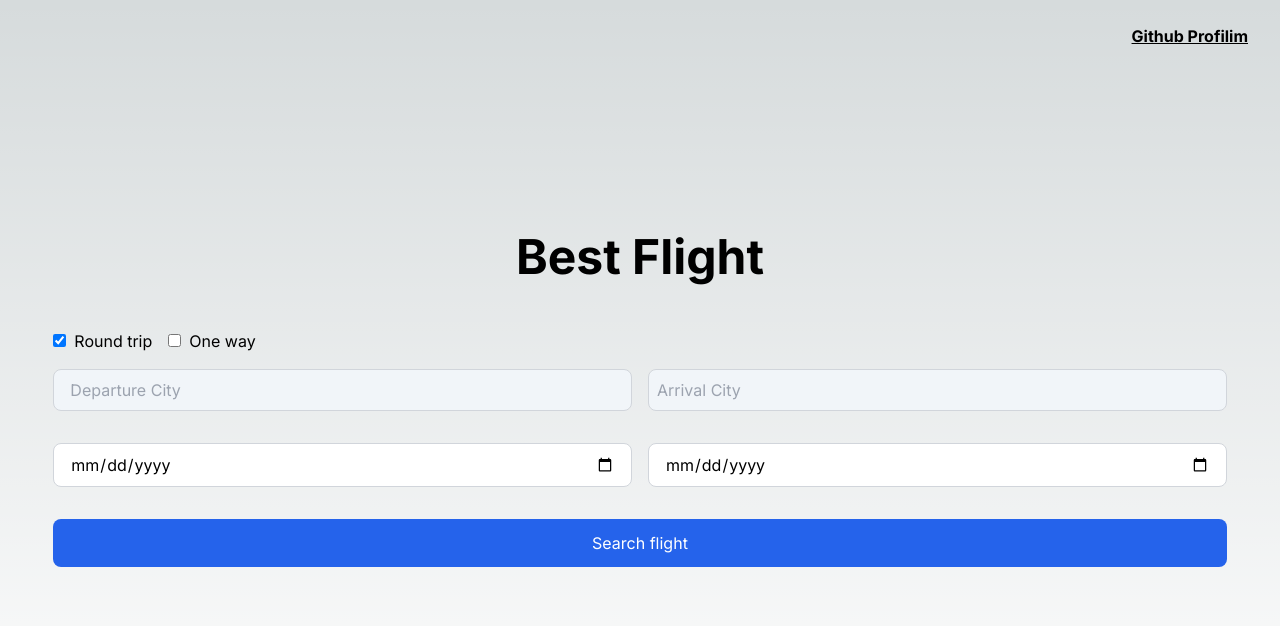
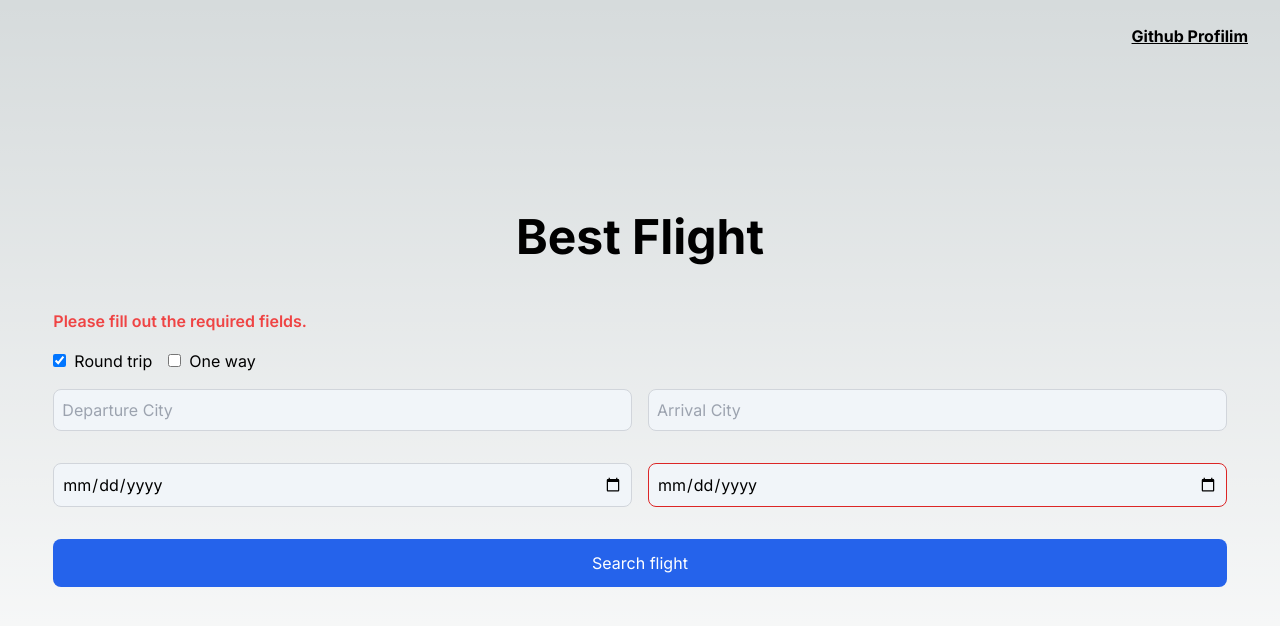
Before and after one commit to phscloq/flight-search-app, a Next.js app: page / in a window 1280 px wide. Shown: the top 626 px of the page. Built offline with nearby package versions, Linux system fonts and the light colour scheme; no server answers.

Commit message:
ADD form validation

```diff
--- a/src/app/components/search.tsx
+++ b/src/app/components/search.tsx
@@ -8,6 +8,75 @@ export default function Search(){
 
     const [showDepartureCityList, setShowDepart] = useState(false);
     const [showArrivalCityList, setShowArrival] = useState(false);
+    const [error, setError] = useState('');
+    const [canNavigate, setCanNavigate] = useState(false);
+    const [inputErrors, setInputErrors] = useState({
+      departureCity: false,
+      arrivalCity: false,
+      departureDate: false,
+      arrivalDate: false
+    });
+    useEffect(() => {
+      const validateSearchParams = () => {
+        let hasErrors = false;
+
+        if (!searchParams.departureCity || !searchParams.arrivalCity) {
+          setInputErrors({
+            departureCity: !searchParams.departureCity,
+            arrivalCity: !searchParams.arrivalCity,
+            departureDate: false,
+            arrivalDate: false
+          });
+          hasErrors = true;
+        } else {
+          setInputErrors({
+            departureCity: false,
+            arrivalCity: false,
+            departureDate: false,
+            arrivalDate: false
+          });
+        }
+
+        if (searchParams.isRoundTrip && !searchParams.returnDate) {
+          setInputErrors({
+            departureCity: false,
+            arrivalCity: false,
+            departureDate: false,
+            arrivalDate: true
+          });
+          hasErrors = true;
+        }
+
+        if (!searchParams.departureDate && !searchParams.isRoundTrip) {
+          setInputErrors({
+            departureCity: false,
+            arrivalCity: false,
+            departureDate: true,
+            arrivalDate: false
+          });
+          hasErrors = true;
+        }
+
+        if (!hasErrors) {
+          setCanNavigate(true);
+          setError("");
+        } else {
+          setCanNavigate(false);
+          setError("Please fill out the required fields.");
+        }
+      };
+
+
+      validateSearchParams();
+    }, [searchParams]);
+
+
+//today's date:
+const today= new Date();
+const year= today.getFullYear();
+const month = String(today.getMonth()+1).padStart(2, '0');
+const day = String(today.getDate()).padStart(2, '0');
+const formattedDate = `${year}-${month}-${day}`;
 
 
 
@@ -52,6 +121,9 @@ const handleReturnDateChange = (e: React.ChangeEvent<HTMLInputElement>) => {
 };
     return(
         <div className=' w-11/12'>
+          <div className="mb-4 text-red-500 font-semibold">
+            <p>{error}</p>
+          </div>
           <div className='mb-4'>
             <label className=''><input className='mr-2' type='checkbox' checked={searchParams.isRoundTrip} onChange={()=>handleRoundTripToggle()}></input>Round trip</label>
             <label className='ml-4'><input className='mr-2' type='checkbox' checked={!searchParams.isRoundTrip} onChange={()=>handleRoundTripToggle()}></input>One way</label>
@@ -60,8 +132,8 @@ const handleReturnDateChange = (e: React.ChangeEvent<HTMLInputElement>) => {
           <div className=' text-black'>
               <div className='flex mb-8 w-full'>
                       <div className='w-1/2 pr-2'>
-                        <input className='w-full px-4 py-2 rounded-lg bg-slate-100
-                        border border-gray-300 focus:border-blue-500  focus:outline-none'
+                        <input className={`${inputErrors.departureCity ? 'border-red-600' : 'border-gray-300' } w-full py-2  px-2 rounded-lg bg-slate-100
+                         border  focus:border-blue-500 focus:outline-none`}
                         placeholder='Departure City'
                         value={searchParams.departureCity}
                         onChange={(e)=>handleDepartureCityChange(e.target.value)}
@@ -75,8 +147,8 @@ const handleReturnDateChange = (e: React.ChangeEvent<HTMLInputElement>) => {
                       />
                       </div>
                       <div className='w-1/2 pl-2'>
-                        <input className='w-full py-2  px-2 rounded-lg bg-slate-100
-                         border border-gray-300 focus:border-blue-500 focus:outline-none'
+                        <input className={`${inputErrors.arrivalCity ? 'border-red-600' : 'border-gray-300' } w-full py-2  px-2 rounded-lg bg-slate-100
+                         border  focus:border-blue-500 focus:outline-none`}
                          placeholder='Arrival City'
                          value={searchParams.arrivalCity}
                          onChange={(e)=>handleArrivalCityChange(e.target.value)}
@@ -93,17 +165,19 @@ const handleReturnDateChange = (e: React.ChangeEvent<HTMLInputElement>) => {
               </div>
               <div className='flex  w-full  mb-8'>
                     <div className='w-1/2 pr-2'>
-                      <input className='px-4 py-2 rounded-lg w-full
-                      border border-gray-300 focus:border-blue-500 focus:outline-none' type='date'
+                      <input className={`${inputErrors.departureDate ? 'border-red-600' : 'border-gray-300' } w-full py-2  px-2 rounded-lg bg-slate-100
+                         border  focus:border-blue-500 focus:outline-none`} type='date'
                       value={searchParams.departureDate ? searchParams.departureDate.toISOString().split('T')[0]: ''}
                       onChange={(e)=>handleDepartureDateChange(e)}
+                      min={formattedDate}
                       ></input>
                     </div>
                     <div className='w-1/2 pl-2'>
-                      <input className='px-4 py-2 rounded-lg w-full
-                      border border-gray-300 focus:border-blue-500 focus:outline-none' type='date' disabled={!searchParams.isRoundTrip}
+                      <input className={`${inputErrors.arrivalDate ? 'border-red-600' : 'border-gray-300' } w-full py-2  px-2 rounded-lg bg-slate-100
+                         border  focus:border-blue-500 focus:outline-none`} type='date' disabled={!searchParams.isRoundTrip}
                       value={searchParams.returnDate ? searchParams.returnDate.toISOString().split('T')[0]: ''}
                       onChange={(e)=>handleReturnDateChange(e)}
+                      min={searchParams.departureDate?.toISOString().split('T')[0]}
                       ></input>
                     </div>
               </div>
@@ -113,7 +187,7 @@ const handleReturnDateChange = (e: React.ChangeEvent<HTMLInputElement>) => {
             href='/flights'
         >
            <button className='w-full h-12 text-white bg-blue-600 rounded-lg'
-
+         disabled={!canNavigate}
          >Search flight</button>
 
         </Link>
```
